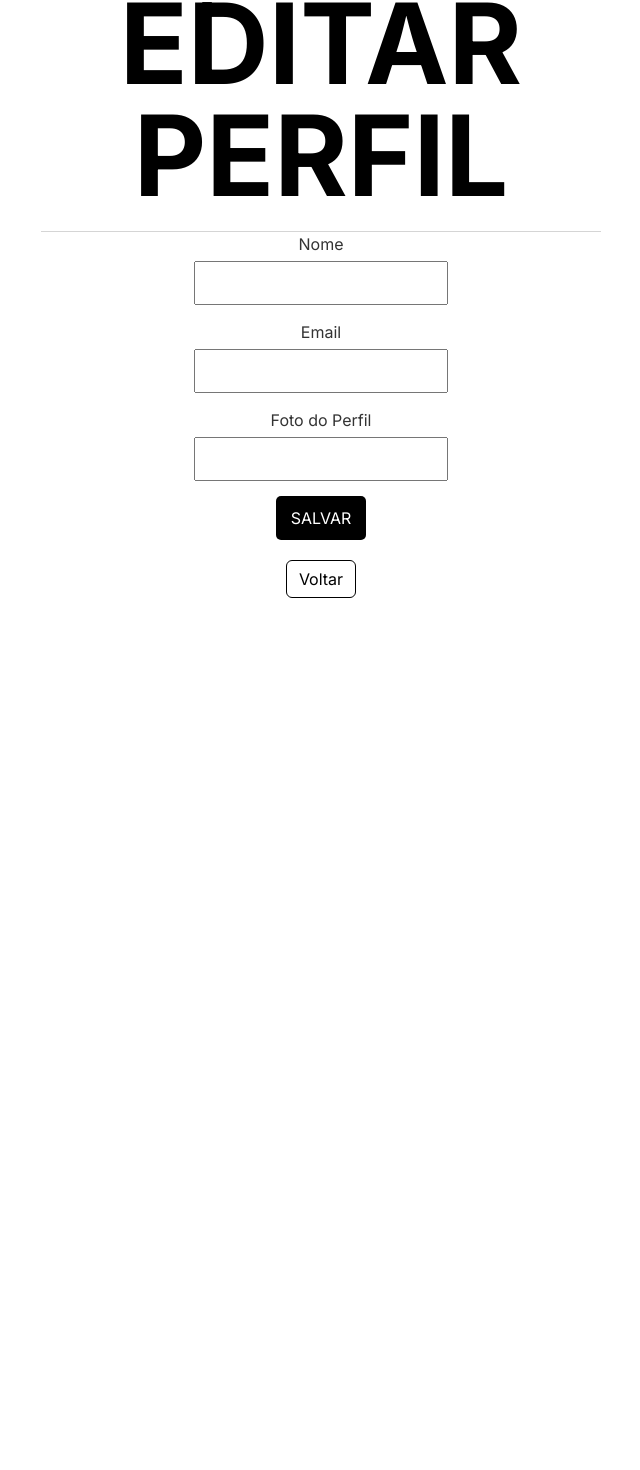
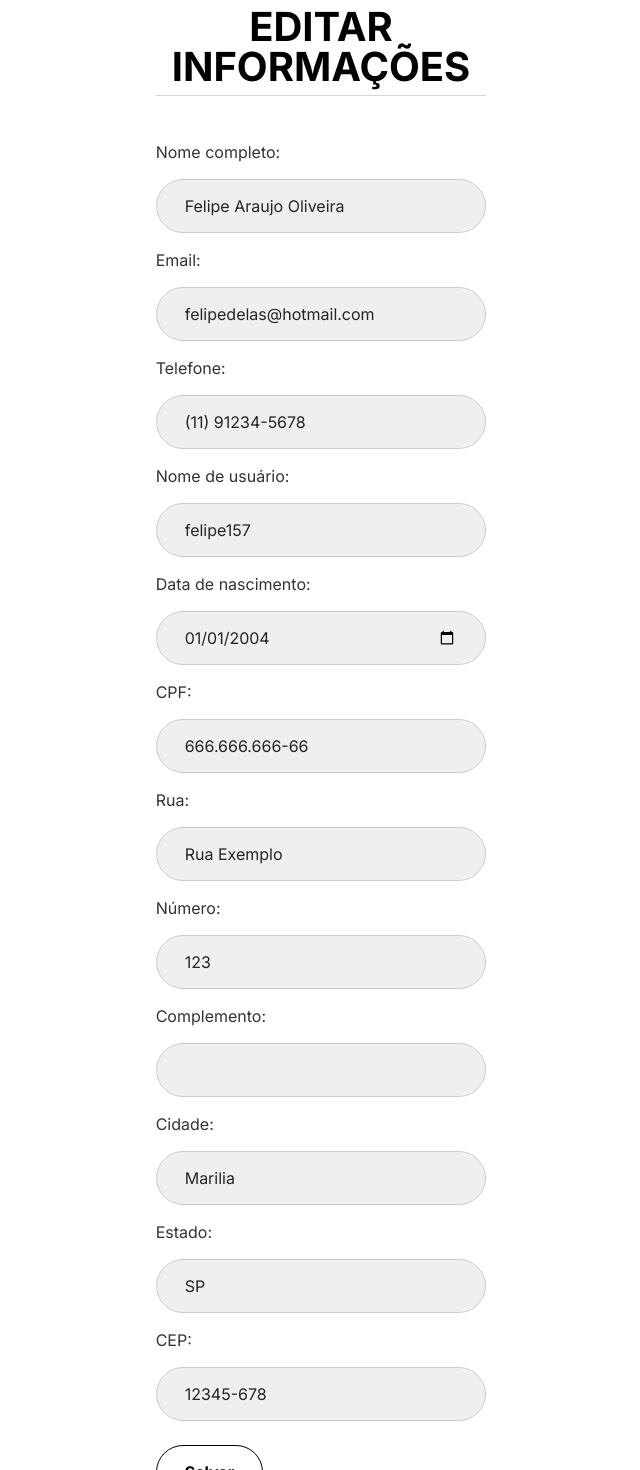
Before and after one commit to FelipeAraujoOliveira/gabini_store, a Vue app: page /edit-profile in a window 1280 px wide. Shown: the part 33-1503 px from the top of the page, without its empty margins (319-959 px from the left). Before the commit the page ends 800 px from the top, so only its background shows below. Built offline with nearby package versions, Linux system fonts and the light colour scheme; no server answers.

Commit message:
Add files via upload

```diff
--- a/src/components/auth/Login.vue
+++ b/src/components/auth/Login.vue
@@ -70,7 +70,7 @@ export default {
 
 <style scoped>
 h1 {
-    font-size: 30px;
+    font-size: 70px !important;
     font-weight: 900;
     text-transform: uppercase;
 }
--- a/src/components/auth/Register.vue
+++ b/src/components/auth/Register.vue
@@ -9,50 +9,38 @@
             <form>
                 <!-- Passo 1 -->
                 <div class="form-step" v-show="currentStep === 0">
-                    <input name="nomeCompleto" type="text" class="form-control" v-model="formData.nomeCompleto" placeholder="Nome completo"
-                        required />
+                    <input name="nomeCompleto" type="text" class="form-control" v-model="formData.nomeCompleto" placeholder="Nome completo" required />
                     <input name="email" type="email" class="form-control" v-model="formData.email" placeholder="Email" required />
-                    <input name="cel" type="text" class="form-control" v-model="formData.telefone" placeholder="Telefone"
-                        required />
-                    <input name="userName" type="text" class="form-control" v-model="formData.nomeDeUsuario"
-                        placeholder="Nome de usuário" required />
+                    <input name="cel" type="text" class="form-control" v-model="formData.telefone" placeholder="Telefone" required />
+                    <input name="userName" type="text" class="form-control" v-model="formData.nomeDeUsuario" placeholder="Nome de usuário" required />
                 </div>
 
                 <!-- Passo 2 -->
                 <div class="form-step" v-show="currentStep === 1">
-                    <input type="text" name="rua" class="form-control" v-model="formData.enderecos[0].rua" placeholder="Rua"
-                        required />
-                    <input type="text" name="numero"class="form-control" v-model="formData.enderecos[0].numero" placeholder="Número"
-                        required />
-                    <input type="text" name="comp" class="form-control" v-model="formData.enderecos[0].complemento"
-                        placeholder="Complemento" />
-                    <input type="text" name="cidade" class="form-control" v-model="formData.enderecos[0].cidade" placeholder="Cidade"
-                        required />
-                    <input type="text" name="estado" class="form-control" v-model="formData.enderecos[0].estado" placeholder="Estado"
-                        required />
-                    <input type="text" name="cep" class="form-control" v-model="formData.enderecos[0].cep" placeholder="CEP"
-                        required />
+                    <input type="text" name="cep" class="form-control" v-model="formData.enderecos[0].cep" placeholder="CEP" required />
+                    <input type="text" name="rua" class="form-control" v-model="formData.enderecos[0].rua" placeholder="Rua" required />
+                    <input type="text" name="numero" class="form-control" v-model="formData.enderecos[0].numero" placeholder="Número" required />
+                    <input type="text" name="comp" class="form-control" v-model="formData.enderecos[0].complemento" placeholder="Complemento" />
+                    <input type="text" name="cidade" class="form-control" v-model="formData.enderecos[0].cidade" placeholder="Cidade" required />
+                    <input type="text" name="estado" class="form-control" v-model="formData.enderecos[0].estado" placeholder="Estado" required />
                 </div>
 
                 <!-- Passo 3 -->
                 <div class="form-step" v-show="currentStep === 2">
                     <input type="password" name="password" class="form-control" v-model="formData.senha" placeholder="Senha" required />
-                    <input type="password" name="confirmPassword" class="form-control" v-model="confirmPassword"
-                        placeholder="Confirme sua senha" required />
-                    <input type="date" name="date" class="form-control" v-model="formData.dataNascimento"
-                        placeholder="Data de nascimento" required />
+                    <input type="password" name="confirmPassword" class="form-control" v-model="confirmPassword" placeholder="Confirme sua senha" required />
+                    <input type="date" name="date" class="form-control" v-model="formData.dataNascimento" placeholder="Data de nascimento" required />
                     <input type="text" name="cpf" class="form-control" v-model="formData.cpf" placeholder="CPF" required />
-                    <input type="text" name="url" class="form-control" v-model="formData.url_foto_perfil"
-                        placeholder="url_foto_perfil" required />
+                    <input type="text" name="url" class="form-control" v-model="formData.url_foto_perfil" placeholder="URL foto de perfil" required />
                 </div>
 
                 <!-- Passo 4 -->
                 <div class="form-step" v-show="currentStep === 3">
                     <p>Revise suas informações antes de finalizar o cadastro.</p>
                     <br />
-                    <div v-for="(value, key) in formData" :key="key" class="review-item">
-                        <strong>{{ formatKey(key) }}:</strong> {{ typeof value === 'object' ? JSON.stringify(value) :
-                        value }}
+                    <div v-for="(value, key) in filteredFormData" :key="key" class="review-item">
+                        <strong>{{ formatKey(key) }}:</strong>
+                        {{ value }}
                     </div>
                 </div>
 
@@ -103,10 +91,24 @@ export default {
             }
         };
     },
+    computed: {
+
+        filteredFormData() {
+            const { senha, ativo, url_foto_perfil, enderecos, ...filtered } = this.formData;
+
+
+            if (enderecos && enderecos.length > 0) {
+                filtered.enderecos = `${enderecos[0].rua}, ${enderecos[0].numero}, ${enderecos[0].complemento ? enderecos[0].complemento + ', ' : ''}${enderecos[0].cidade} - ${enderecos[0].estado}, CEP: ${enderecos[0].cep}`;
+            } else {
+                filtered.enderecos = 'Endereço não informado';
+            }
+
+            return filtered;
+        }
+    },
     methods: {
         async registerUser() {
             try {
-
                 const payload = {
                     usuario: {
                         nomeCompleto: this.formData.nomeCompleto,
@@ -128,7 +130,6 @@ export default {
                 };
 
                 console.log("Dados enviados:", JSON.stringify(payload));
-
 
                 const response = await axios.post('https://localhost:7119/api/Usuario', payload, {
                     headers: {
@@ -179,9 +180,10 @@ export default {
 };
 </script>
 
+
 <style scoped>
 h1 {
-    font-size: 30px;
+    font-size: 60px !important;
     font-weight: 900;
     text-transform: uppercase;
 }
--- a/src/components/profile/EditProfileForm.vue
+++ b/src/components/profile/EditProfileForm.vue
@@ -1,99 +1,216 @@
 <template>
-    <form @submit.prevent="submitForm">
+    <div class="edit-form">
+      <div class="header">
+        <h1>Editar <br> Informações</h1>
+      </div>
+      <br>
+      <form>
         <div class="form-group">
-            <label for="name">Nome</label>
-            <input type="text" id="name" v-model="formData.name" required />
+          <label for="nomeCompleto">Nome completo:</label>
+          <input
+            type="text"
+            id="nomeCompleto"
+            class="form-control"
+            v-model="formData.nomeCompleto"
+          />
         </div>
         <div class="form-group">
-            <label for="email">Email</label>
-            <input type="email" id="email" v-model="formData.email" required />
+          <label for="email">Email:</label>
+          <input
+            type="email"
+            id="email"
+            class="form-control"
+            v-model="formData.email"
+          />
         </div>
         <div class="form-group">
-            <label for="profilePic">Foto do Perfil</label>
-            <input type="text" id="profilePic" v-model="formData.profilePic" />
+          <label for="telefone">Telefone:</label>
+          <input
+            type="text"
+            id="telefone"
+            class="form-control"
+            v-model="formData.telefone"
+          />
         </div>
-        <button type="submit" class="btn primary-btn">Salvar</button>
+        <div class="form-group">
+          <label for="nomeUsuario">Nome de usuário:</label>
+          <input
+            type="text"
+            id="nomeUsuario"
+            class="form-control"
+            v-model="formData.nomeUsuario"
+          />
+        </div>
+        <div class="form-group">
+          <label for="dataNascimento">Data de nascimento:</label>
+          <input
+            type="date"
+            id="dataNascimento"
+            class="form-control"
+            v-model="formData.dataNascimento"
+          />
+        </div>
+        <div class="form-group">
+          <label for="cpf">CPF:</label>
+          <input
+            type="text"
+            id="cpf"
+            class="form-control"
+            v-model="formData.cpf"
+          />
+        </div>
+
+
+        <div v-for="(endereco, index) in formData.endereco" :key="index" class="address-item">
+          <div class="form-group">
+            <label :for="'rua-' + index">Rua:</label>
+            <input
+              type="text"
+              :id="'rua-' + index"
+              class="form-control"
+              v-model="endereco.rua"
+            />
+          </div>
+          <div class="form-group">
+            <label :for="'numero-' + index">Número:</label>
+            <input
+              type="text"
+              :id="'numero-' + index"
+              class="form-control"
+              v-model="endereco.numero"
+            />
+          </div>
+          <div class="form-group">
+            <label :for="'complemento-' + index">Complemento:</label>
+            <input
+              type="text"
+              :id="'complemento-' + index"
+              class="form-control"
+              v-model="endereco.complemento"
+            />
+          </div>
+          <div class="form-group">
+            <label :for="'cidade-' + index">Cidade:</label>
+            <input
+              type="text"
+              :id="'cidade-' + index"
+              class="form-control"
+              v-model="endereco.cidade"
+            />
+          </div>
+          <div class="form-group">
+            <label :for="'estado-' + index">Estado:</label>
+            <input
+              type="text"
+              :id="'estado-' + index"
+              class="form-control"
+              v-model="endereco.estado"
+            />
+          </div>
+          <div class="form-group">
+            <label :for="'cep-' + index">CEP:</label>
+            <input
+              type="text"
+              :id="'cep-' + index"
+              class="form-control"
+              v-model="endereco.cep"
+            />
+          </div>
+        </div>
+
+
+        <div class="mt-4">
+          <button type="button" class="btn" @click="saveChanges">
+            Salvar
+          </button>
+        </div>
       </form>
+    </div>
   </template>
 
   <script>
-import api from '@/api';
-
   export default {
     data() {
       return {
         formData: {
-                name: '',
-                email: '',
-                profilePic: ''
-            }
+          nomeCompleto: "Felipe Araujo Oliveira",
+          email: "felipedelas@hotmail.com",
+          telefone: "(11) 91234-5678",
+          nomeUsuario: "felipe157",
+          dataNascimento: "2004-01-01",
+          cpf: "666.666.666-66",
+          endereco: [
+            {
+              rua: "Rua Exemplo",
+              numero: "123",
+              complemento: "",
+              cidade: "Marilia",
+              estado: "SP",
+              cep: "12345-678",
+            },
+          ],
+        },
       };
     },
     methods: {
-        async fetchUserData() {
-            try {
-                const response = await api.get('/Usuario/me');
-                const userData = response.data;
-                this.formData.name = userData.nomeDeUsuario;
-                this.formData.email = userData.email;
-                this.formData.profilePic = userData.url_foto_perfil;
-            } catch (error) {
-                console.error('Erro ao buscar dados do usuário:', error);
-            }
+      saveChanges() {
+        alert("Alterações salvas com sucesso!");
       },
-        async submitForm() {
-            try {
-                const payload = {
-                    nomeDeUsuario: this.formData.name,
-                    email: this.formData.email,
-                    url_foto_perfil: this.formData.profilePic
-                };
-                await api.put('/Usuario/me', payload);
-                this.$emit('success');
-            } catch (error) {
-                console.error('Erro ao atualizar perfil:', error);
-                alert('Ocorreu um erro ao tentar atualizar o perfil.');
-            }
-        }
     },
-    mounted() {
-        this.fetchUserData();
-    }
   };
   </script>
 
   <style scoped>
+  .edit-form {
+    font-family: Arial, sans-serif;
+    padding: 20px;
+    max-width: 600px;
+    margin: 0 auto;
+    text-align: left !important;
+  }
+  .btn:hover {
+    filter: invert(1);
+}
+
+  .header {
+    text-align: center;
+    margin-bottom: 20px;
+  }
+
   .form-group {
     margin-bottom: 15px;
   }
 
   label {
-    display: block;
-    margin-bottom: 5px;
+    margin-bottom: 15px;
+  }
+
+  .form-control {
+    width: 100%;
+    padding: 10px;
+    border: 1px solid #ccc;
+    border-radius: 5px;
   }
 
   input {
-    width: 100%;
-    padding: 8px;
-    box-sizing: border-box;
+    padding: 14px 28px !important;
+    border-radius: 30px !important;
+    border: none;
+    background: rgb(239, 239, 239) !important;
 }
 
 .btn {
-    padding: 10px 15px;
-    border-radius: 5px;
-    font-size: 1rem;
+    padding: 14px 28px;
+    border-radius: 30px;
+    transition: 400ms;
+    background: #fff;
+    color: black;
+    font-weight: bold;
+    border: 1px solid black;
     cursor: pointer;
-    text-transform: uppercase;
-    transition: background-color 0.3s ease;
 }
 
-.primary-btn {
-    background-color: #000;
-    color: #fff;
-    border: none;
-}
-
-.primary-btn:hover {
-    background-color: #333;
+h1 {
+    font-size: 40px !important;
 }
   </style>
--- a/src/views/profile/EditProfileView.vue
+++ b/src/views/profile/EditProfileView.vue
@@ -1,14 +1,9 @@
 <template>
     <div class="edit-profile-page">
-        <header class="header">
-            <div class="container">
-                <h1>Editar Perfil</h1>
-            </div>
-        </header>
         <main class="edit-profile-container">
             <EditProfileForm @success="showSuccessMessage" />
             <p v-if="successMessage" class="success-message">{{ successMessage }}</p>
-            <button @click="goBack" class="btn secondary-btn">Voltar</button>
+            <button @click="goBack" class="btn">Voltar</button>
         </main>
     </div>
 </template>
@@ -47,7 +42,7 @@ export default {
 }
 
 .header h1 {
-    font-size: 2rem;
+    font-size: 1rem !important;
     font-weight: bold;
     margin-bottom: 20px;
 }
```
Lines whose indentation alone changed are shown as unchanged.
